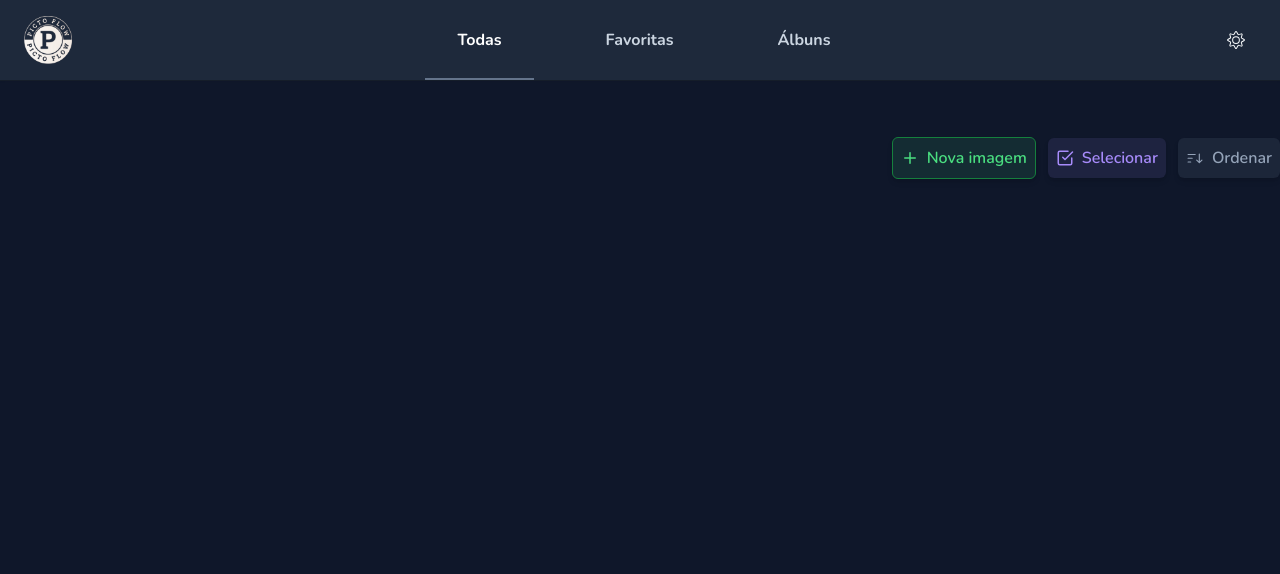
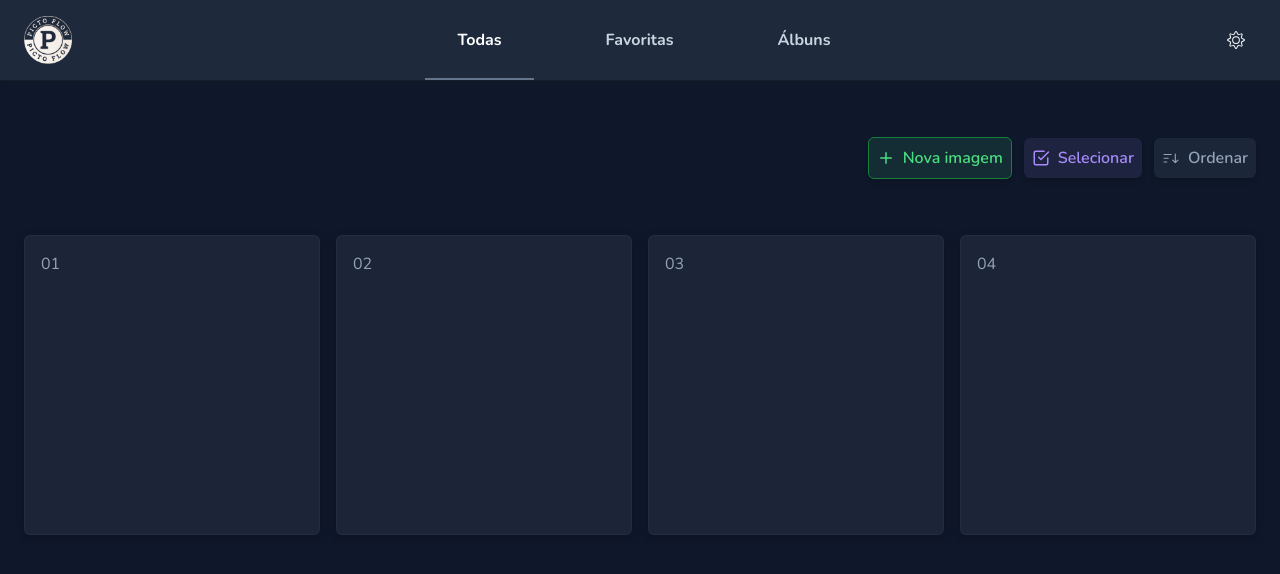
Before and after one commit to matheusribas/gallery, a React (Vite) app: page / in a window 1280 px wide. Shown: the top 574 px of the page. Built offline with nearby package versions, Linux system fonts and the light colour scheme.

Commit message:
feat: add grid in page Home

```diff
--- a/src/components/ButtonSort.tsx
+++ b/src/components/ButtonSort.tsx
@@ -26,7 +26,7 @@ export function ButtonSort() {
         </button>
       </DropdownMenu.Trigger>
       <DropdownMenu.Content
-        className="dark:bg-slate-400/10 bg-slate-500/10 rounded-md overflow-hidden min-w-60"
+        className="shadow-[0_2px_10px] shadow-black/20 dark:bg-slate-800 bg-slate-300 rounded-md overflow-hidden min-w-60"
         sideOffset={8}
         align="end"
       >
--- a/src/pages/Home.tsx
+++ b/src/pages/Home.tsx
@@ -4,7 +4,7 @@ import { ButtonSort } from '../components/ButtonSort';
 export function Home() {
 
   return (
-    <div className="w-full mt-14">
+    <div className="w-full mt-14 px-6">
       <div className="w-full flex items-center justify-end gap-3">
         <button
           className="flex items-center gap-2 font-semibold shadow-md border dark:border-green-700 border-green-400 dark:bg-green-400/10 dark:text-green-400 bg-green-600/10 text-green-900 dark:hover:bg-green-500 dark:hover:text-white hover:bg-green-400 hover:text-black rounded-md p-2 transition duration-200 hover:-translate-y-1"
@@ -18,7 +18,19 @@ export function Home() {
         </button>
         <ButtonSort />
       </div>
-      <div className="w-full flex justify-center mt-14">
+      <div className="w-full grid grid-cols-1 sm:grid-cols-2 md:grid-cols-3 lg:grid-cols-4 grid-flow-row auto-rows-[300px] gap-4 mt-14">
+        <div className="shadow-[0_2px_10px] shadow-black/20 border border-slate-500/10 dark:bg-slate-400/10 dark:text-slate-400 bg-slate-600/10 text-slate-900 p-4 rounded-md overflow-hidden">
+          01
+        </div>
+        <div className="shadow-[0_2px_10px] shadow-black/20 border border-slate-500/10 dark:bg-slate-400/10 dark:text-slate-400 bg-slate-600/10 text-slate-900 p-4 rounded-md overflow-hidden">
+          02
+        </div>
+        <div className="shadow-[0_2px_10px] shadow-black/20 border border-slate-500/10 dark:bg-slate-400/10 dark:text-slate-400 bg-slate-600/10 text-slate-900 p-4 rounded-md overflow-hidden">
+          03
+        </div>
+        <div className="shadow-[0_2px_10px] shadow-black/20 border border-slate-500/10 dark:bg-slate-400/10 dark:text-slate-400 bg-slate-600/10 text-slate-900 p-4 rounded-md overflow-hidden">
+          04
+        </div>
       </div>
     </div>
   )
```
